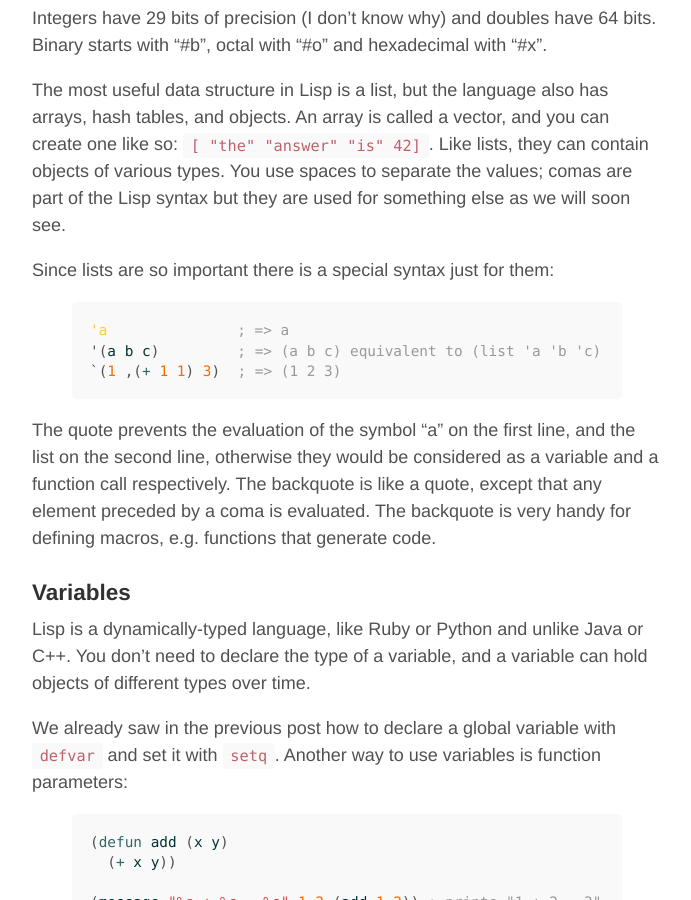
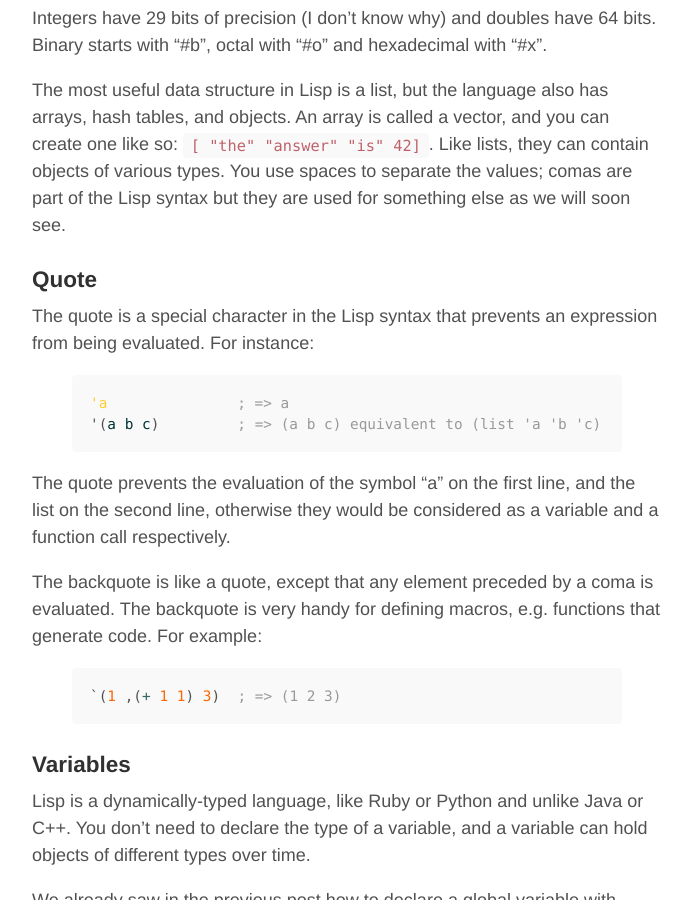
Before and after one commit to philippe-grenet/philippe-grenet.github.io, a Jekyll site: the page built from _posts/2015-07-10-lisp-part-2.md, in a window 1280 px wide and 900 px high, scrolled down 1236 px. Shown: the whole window, without its empty margins (293-984 px from the left). Built offline with Jekyll 4.4.1, drawn with Linux system fonts in a browser that asks for light colours.

Commit message:
Minor things

```diff
--- a/_posts/2015-07-10-lisp-part-2.md
+++ b/_posts/2015-07-10-lisp-part-2.md
@@ -59,19 +59,27 @@ create one like so: `[ "the" "answer" "is" 42]`. Like lists, they can contain
 objects of various types. You use spaces to separate the values; comas are part
 of the Lisp syntax but they are used for something else as we will soon see.
 
-Since lists are so important there is a special syntax just for them:
+### Quote
+
+The quote is a special character in the Lisp syntax that prevents an expression
+from being evaluated. For instance:
 
 {% highlight lisp %}
 'a               ; => a
 '(a b c)         ; => (a b c) equivalent to (list 'a 'b 'c)
-`(1 ,(+ 1 1) 3)  ; => (1 2 3)
 {% endhighlight %}
 
 The quote prevents the evaluation of the symbol "a" on the first line, and the
 list on the second line, otherwise they would be considered as a variable and a
-function call respectively. The backquote is like a quote, except that any
-element preceded by a coma is evaluated. The backquote is very handy for
-defining macros, e.g. functions that generate code.
+function call respectively.
+
+The backquote is like a quote, except that any element preceded by a coma is
+evaluated. The backquote is very handy for defining macros, e.g. functions that
+generate code. For example:
+
+{% highlight lisp %}
+`(1 ,(+ 1 1) 3)  ; => (1 2 3)
+{% endhighlight %}
 
 ### Variables
 
```
